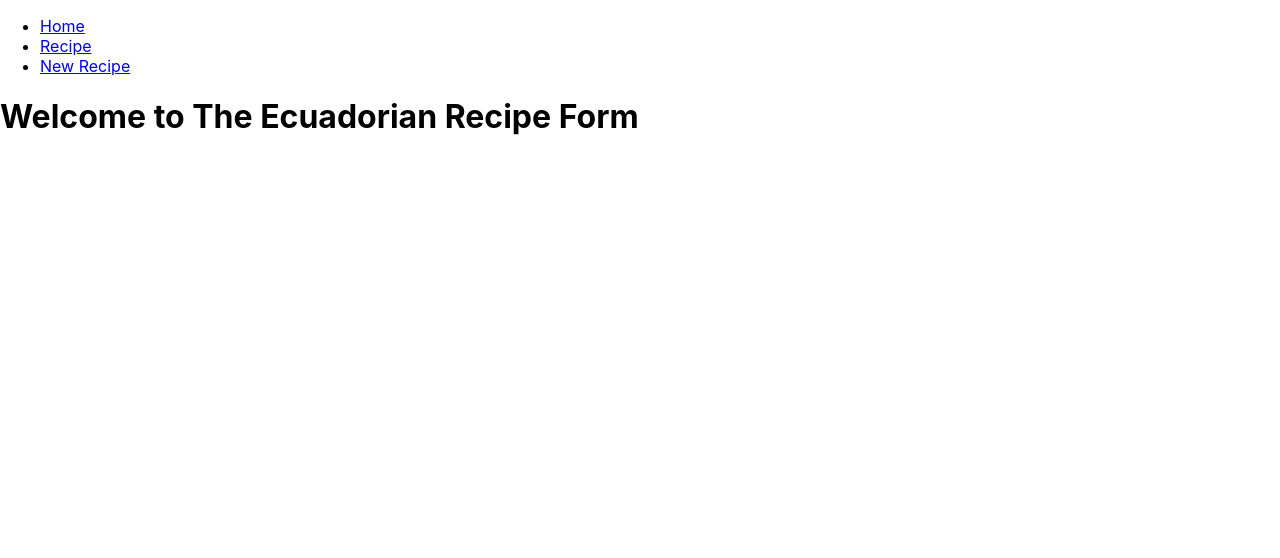
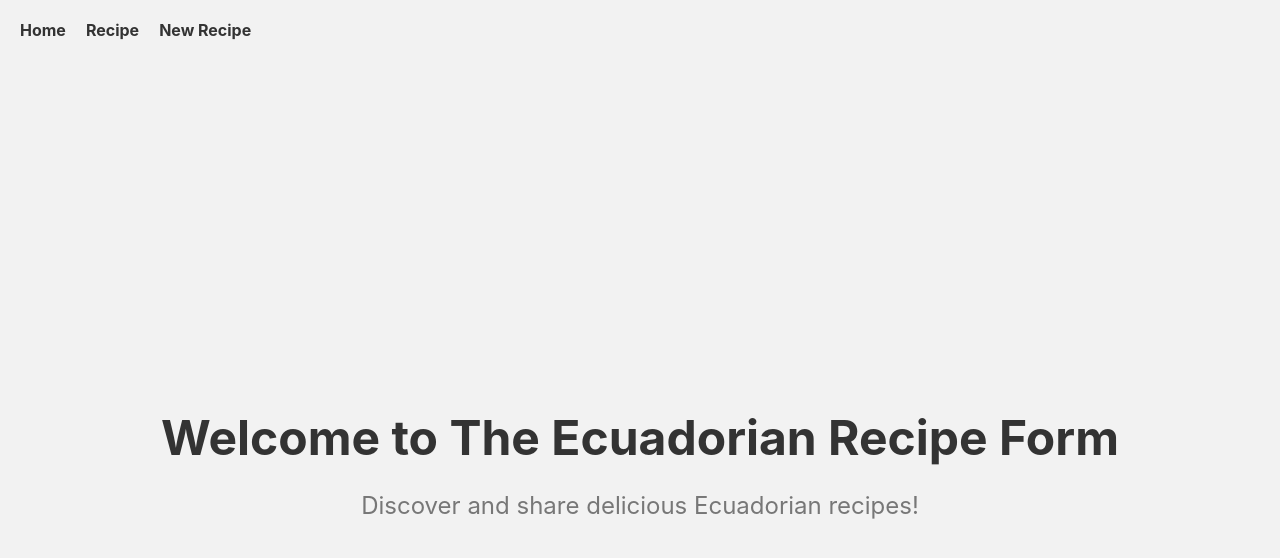
Before and after one commit to kelvinacosta/phase2-fontend, a React (Create React App) app: page / in a window 1280 px wide. Shown: the top 558 px of the page. Built offline with nearby package versions, Linux system fonts and the light colour scheme.

Commit message:
complete css file to home , recipedetails,list

```diff
--- a/src/App.css
+++ b/src/App.css
@@ -1,38 +1,90 @@
-.App {
+/* App.css */
+.container {
+  max-width: 800px;
+  margin: 0 auto;
+  padding: 20px;
+}
+
+/* NavBar.css */
+.navbar {
+  background-color: #333;
+  color: #fff;
+  padding: 10px;
+}
+
+.navbar a {
+  color: #fff;
+  text-decoration: none;
+  margin-right: 10px;
+}
+
+/* Home.css */
+.home {
   text-align: center;
 }
 
-.App-logo {
-  height: 40vmin;
-  pointer-events: none;
+/* RecipeList.css */
+.recipe-list {
+  list-style-type: none;
+  padding: 0;
+  margin: 0;
 }
 
-@media (prefers-reduced-motion: no-preference) {
-  .App-logo {
-    animation: App-logo-spin infinite 20s linear;
-  }
+.recipe-list li {
+  margin-bottom: 10px;
 }
 
-.App-header {
-  background-color: #282c34;
-  min-height: 100vh;
-  display: flex;
-  flex-direction: column;
-  align-items: center;
-  justify-content: center;
-  font-size: calc(10px + 2vmin);
-  color: white;
+.recipe-list a {
+  color: #333;
+  text-decoration: none;
+  font-weight: bold;
 }
 
-.App-link {
-  color: #61dafb;
+/* RecipeDetails.css */
+.recipe-details {
+  text-align: center;
 }
 
-@keyframes App-logo-spin {
-  from {
-    transform: rotate(0deg);
-  }
-  to {
-    transform: rotate(360deg);
-  }
+.recipe-details img {
+  max-width: 100%;
+  height: auto;
 }
+
+.recipe-details ul {
+  list-style-type: disc;
+  text-align: left;
+  padding-left: 20px;
+}
+
+.recipe-details h2 {
+  margin-bottom: 10px;
+}
+
+.recipe-details h3 {
+  margin-top: 20px;
+}
+
+/* RecipeForm.css */
+.recipe-form label {
+  display: block;
+  margin-bottom: 10px;
+}
+
+.recipe-form input,
+.recipe-form textarea {
+  width: 100%;
+  padding: 10px;
+  margin-bottom: 10px;
+}
+
+.recipe-form button {
+  background-color: #333;
+  color: #fff;
+  padding: 10px 20px;
+  border: none;
+  cursor: pointer;
+}
+
+.recipe-form button:hover {
+  background-color: #555;
+}
--- a/src/App.js
+++ b/src/App.js
@@ -1,3 +1,4 @@
+import './App.css';
 import React from 'react';
 import { BrowserRouter as Router, Route, Switch, Redirect } from 'react-router-dom';
 import Home from './components/Home';
--- /dev/null
+++ b/src/NaBarcss.css
@@ -0,0 +1,30 @@
+.navbar {
+    background-color: #f2f2f2;
+    padding: 20px;
+  }
+
+  .navbar ul {
+    list-style-type: none;
+    margin: 0;
+    padding: 0;
+  }
+
+  .navbar li {
+    display: inline-block;
+    margin-right: 10px;
+  }
+
+  .navbar li:last-child {
+    margin-right: 0;
+  }
+
+  .navbar a {
+    text-decoration: none;
+    color: #333;
+    font-weight: bold;
+    font-size: 16px;
+  }
+
+  .navbar a:hover {
+    color: #ff5500;
+  }
--- /dev/null
+++ b/src/RecipeDetailscss.css
@@ -0,0 +1,29 @@
+.recipe-details {
+    margin: 20px;
+  }
+
+  .recipe-details h2 {
+    font-size: 24px;
+    margin-bottom: 10px;
+  }
+
+  .recipe-details img {
+    max-width: 100%;
+    height: auto;
+    margin-bottom: 20px;
+  }
+
+  .recipe-details ul {
+    list-style-type: disc;
+    margin-left: 20px;
+  }
+
+  .recipe-details h3 {
+    font-size: 20px;
+    margin-top: 20px;
+    margin-bottom: 10px;
+  }
+
+  .recipe-details p {
+    margin-bottom: 20px;
+  }
--- /dev/null
+++ b/src/RecipeListcss.css
@@ -0,0 +1,27 @@
+/* RecipeList.css */
+
+.recipe-list-container {
+    max-width: 600px;
+    margin: 0 auto;
+  }
+
+  .recipe-list-title {
+    font-size: 24px;
+    text-align: center;
+    margin-bottom: 20px;
+  }
+
+  .recipe-list-item {
+    list-style: none;
+    margin-bottom: 10px;
+  }
+
+  .recipe-list-link {
+    text-decoration: none;
+    color: #333;
+    font-size: 18px;
+  }
+
+  .recipe-list-link:hover {
+    color: #ff7f50;
+  }
--- a/src/components/Home.js
+++ b/src/components/Home.js
@@ -1,5 +1,15 @@
-function Home(){
-    return <h1>Welcome to The Ecuadorian Recipe Form</h1>
+import React from 'react';
+import "../homecss.css"
+
+function Home() {
+  return (
+    <div className="home-container">
+      <div className="home-content">
+        <h1 className="home-title">Welcome to The Ecuadorian Recipe Form</h1>
+        <p className="home-subtitle">Discover and share delicious Ecuadorian recipes!</p>
+      </div>
+    </div>
+  );
 }
 
 export default Home;
--- a/src/components/NavBar.js
+++ b/src/components/NavBar.js
@@ -1,10 +1,10 @@
-
 import React from 'react';
 import { Link } from 'react-router-dom';
+import '../NaBarcss.css'; // Import the CSS file
 
 function NavBar() {
   return (
-    <nav>
+    <nav className="navbar">
       <ul>
         <li>
           <Link to="/">Home</Link>
--- a/src/components/RecipeDetails.js
+++ b/src/components/RecipeDetails.js
@@ -1,9 +1,10 @@
 import React, { useState, useEffect } from 'react';
 import { useParams } from 'react-router-dom';
+import '../RecipeDetailscss.css'; // Import the CSS file
 
 function RecipeDetails() {
   const { id } = useParams();
-  const [recipes, setRecipe] = useState(null);
+  const [recipe, setRecipe] = useState(null);
 
   useEffect(() => {
     fetch(`https://backend-phase-2-project-2ll9.onrender.com/recipes/${id}`)
@@ -14,21 +15,18 @@ function RecipeDetails() {
       .catch(error => console.log(error));
   }, [id]);
 
-  if (!recipes) {
+  if (!recipe) {
     return <p>Loading Details</p>;
   }
 
-  const { title, ingredients, instructions, image } = recipes;
+  const { title, ingredients, instructions, image } = recipe;
 
-  let mapIngredients = null;
-  if (Array.isArray(ingredients)) {
-    mapIngredients = ingredients.map((ingredient, index) => (
-      <li key={index}>{ingredient}</li>
-    ));
-  }
+  const mapIngredients = ingredients.map((ingredient, index) => (
+    <li key={index}>{ingredient}</li>
+  ));
 
   return (
-    <div>
+    <div className="recipe-details">
       <h2>{title}</h2>
       <img src={image} alt={title} />
       <ul>{mapIngredients}</ul>
--- a/src/components/RecipeList.js
+++ b/src/components/RecipeList.js
@@ -1,4 +1,5 @@
 import React, { useState, useEffect } from 'react';
+import "../RecipeListcss.css"
 
 function RecipeList() {
   const [recipes, setRecipes] = useState([]);
@@ -11,14 +12,14 @@ function RecipeList() {
   }, []);
 
   const recipeItems = recipes.map(recipe => (
-    <li key={recipe.id}>
-      <a href={`/recipes/${recipe.id}`}>{recipe.title}</a>
+    <li className="recipe-list-item" key={recipe.id}>
+      <a className="recipe-list-link" href={`/recipes/${recipe.id}`}>{recipe.title}</a>
     </li>
   ));
 
   return (
-    <div>
-      <h2>Recipes</h2>
+    <div className="recipe-list-container">
+      <h2 className="recipe-list-title">Recipes</h2>
       {recipes.length > 0 ? (
         <ul>{recipeItems}</ul>
       ) : (
--- /dev/null
+++ b/src/homecss.css
@@ -0,0 +1,23 @@
+.home-container {
+    display: flex;
+    align-items: center;
+    justify-content: center;
+    height: 100vh;
+    background-color: #f2f2f2;
+  }
+
+  .home-content {
+    text-align: center;
+  }
+
+  .home-title {
+    font-size: 48px;
+    font-weight: bold;
+    color: #333;
+    margin-bottom: 20px;
+  }
+
+  .home-subtitle {
+    font-size: 24px;
+    color: #777;
+  }
```
